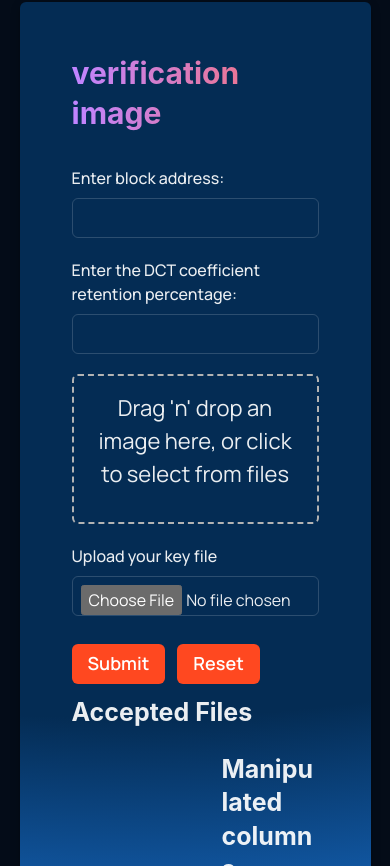
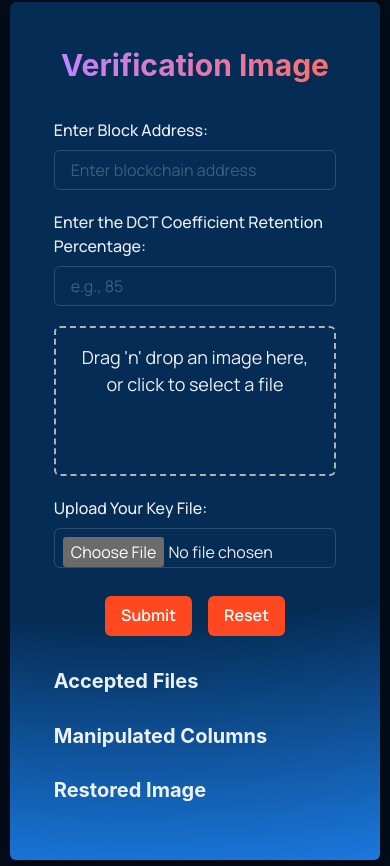
Before and after one commit to capamir/image-authentication, a React (Vite) app in the folder frontend/: page / in a window 390 px wide. Shown: the part 1518-2384 px from the top of the page. Built offline with nearby package versions, Linux system fonts and the light colour scheme.

Commit message:
responsive page

```diff
--- a/frontend/src/components/UploaderKey.tsx
+++ b/frontend/src/components/UploaderKey.tsx
@@ -147,9 +147,9 @@ const UploaderKey = () => {
   return (
     <Card
       className="upload__bg"
-      width="90%"
+      width={{ base: "95%", md: "90%", lg: "80%" }}
       marginX="auto"
-      padding="2rem"
+      padding={{ base: "1.5rem", md: "2rem", lg: "2rem" }}
       marginY={5}
     >
       <CardBody>
@@ -158,27 +158,30 @@ const UploaderKey = () => {
           background={gradient}
           backgroundClip="text"
           marginBottom="2rem"
+          textAlign="center"
         >
-          verification image
+          Verification Image
         </Heading>
         <form onSubmit={handleSubmit}>
           <FormControl marginY={5}>
-            <FormLabel> Enter block address:</FormLabel>
+            <FormLabel>Enter Block Address:</FormLabel>
             <Input
               type="text"
               value={address}
               onChange={(e) => setAddress(e.target.value)}
+              placeholder="Enter blockchain address"
             />
           </FormControl>
 
           <FormControl marginY={5}>
             <FormLabel>
-              Enter the DCT coefficient retention percentage:
+              Enter the DCT Coefficient Retention Percentage:
             </FormLabel>
             <Input
               type="text"
               value={dct}
               onChange={(e) => setDct(e.target.value)}
+              placeholder="e.g., 85"
             />
           </FormControl>
 
@@ -197,22 +200,25 @@ const UploaderKey = () => {
           >
             <input {...getInputProps()} />
             {isDragActive ? (
-              <Text fontSize="22px">Drop the image here ...</Text>
+              <Text fontSize="18px">Drop the image here...</Text>
             ) : (
-              <Text fontSize="22px">
-                Drag 'n' drop an image here, or click to select from files
+              <Text fontSize="18px">
+                Drag 'n' drop an image here, or click to select a file
               </Text>
             )}
           </FormControl>
 
-          <div></div>
-          <div>
           <FormControl marginY={5}>
-              <FormLabel>Upload your key file</FormLabel>
-              <Input type="file" onChange={handleKeyFileChange} padding={2} />
+            <FormLabel>Upload Your Key File:</FormLabel>
+            <Input
+              type="file"
+              onChange={handleKeyFileChange}
+              padding={2}
+              accept=".key, .txt"
+            />
           </FormControl>
-          </div>
 
+          <Flex justifyContent={{ base: "center", md: "flex-start" }} gap={4}>
             <Button
               type="submit"
               paddingY="0.5rem"
@@ -220,7 +226,7 @@ const UploaderKey = () => {
               marginTop={2}
               color="#fff"
               background="#FF4820"
-            fontSize="18px"
+              fontSize={{ base: "16px", md: "18px" }}
               lineHeight="25px"
               border="none"
               cursor="pointer"
@@ -233,10 +239,9 @@ const UploaderKey = () => {
               paddingY="0.5rem"
               paddingX="1rem"
               marginTop={2}
-            marginX={3}
               color="#fff"
               background="#FF4820"
-            fontSize="18px"
+              fontSize={{ base: "16px", md: "18px" }}
               lineHeight="25px"
               border="none"
               cursor="pointer"
@@ -245,15 +250,26 @@ const UploaderKey = () => {
             >
               Reset
             </Button>
+          </Flex>
         </form>
-        <Flex gap={3} direction={{ base: "column", md: "row" }}>
-          <Box>
-            <Heading as="h3" fontSize="25px" marginTop={3}>
+
+        <Flex
+          gap={4}
+          direction={{ base: "column", md: "row" }}
+          marginTop="2rem"
+          alignItems="flex-start"
+        >
+          <Box flex="1">
+            <Heading
+              as="h3"
+              fontSize={{ base: "20px", md: "22px", lg: "25px" }}
+              marginBottom={3}
+            >
               Accepted Files
             </Heading>
             {isUploading && <Spinner />}
             {file && (
-              <Card width="300px" marginY={4}>
+              <Card marginBottom={4}>
                 <CardBody>
                   <Image src={file.preview} alt={file.name} />
                 </CardBody>
@@ -261,27 +277,35 @@ const UploaderKey = () => {
             )}
           </Box>
 
-          <Box marginLeft={150}>
-            <Heading as="h3" fontSize="25px" marginTop={3}>
-              Manipulated columns
+          <Box flex="1">
+            <Heading
+              as="h3"
+              fontSize={{ base: "20px", md: "22px", lg: "25px" }}
+              marginBottom={3}
+            >
+              Manipulated Columns
             </Heading>
             {compressedImageUrl && (
-              <Card width="300px" marginY={4}>
+              <Card marginBottom={4}>
                 <CardBody>
-                  <Image src={compressedImageUrl} alt="compressedImage" />
+                  <Image src={compressedImageUrl} alt="Compressed Image" />
                 </CardBody>
               </Card>
             )}
           </Box>
-          <Spacer />
-          <Box>
-            <Heading as="h3" fontSize="25px" marginTop={3}>
+
+          <Box flex="1">
+            <Heading
+              as="h3"
+              fontSize={{ base: "20px", md: "22px", lg: "25px" }}
+              marginBottom={3}
+            >
               Restored Image
             </Heading>
             {originalImageUrl && (
-              <Card width="300px" marginY={4}>
+              <Card marginBottom={4}>
                 <CardBody>
-                  <Image src={originalImageUrl} alt="originalImage" />
+                  <Image src={originalImageUrl} alt="Restored Image" />
                 </CardBody>
               </Card>
             )}
```
Lines whose indentation alone changed are shown as unchanged.
